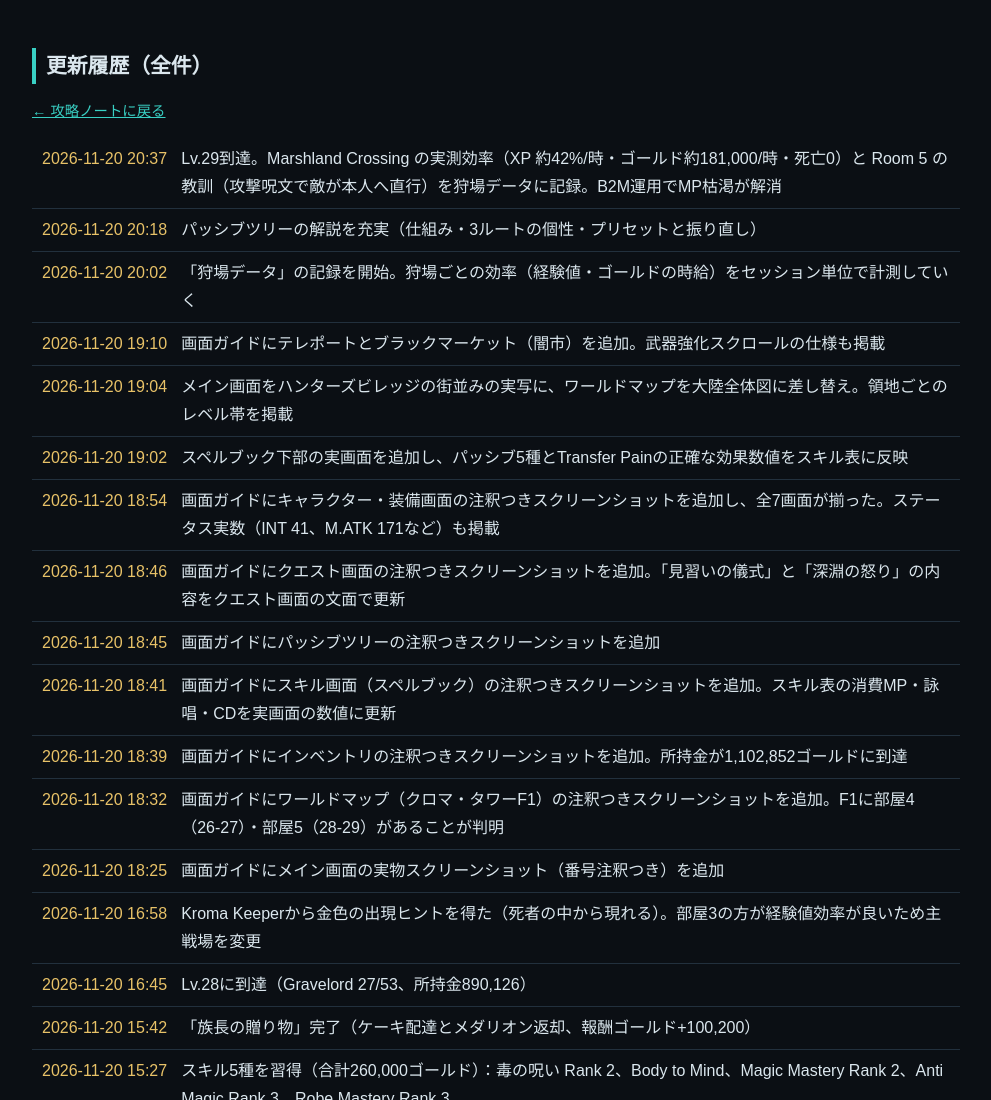
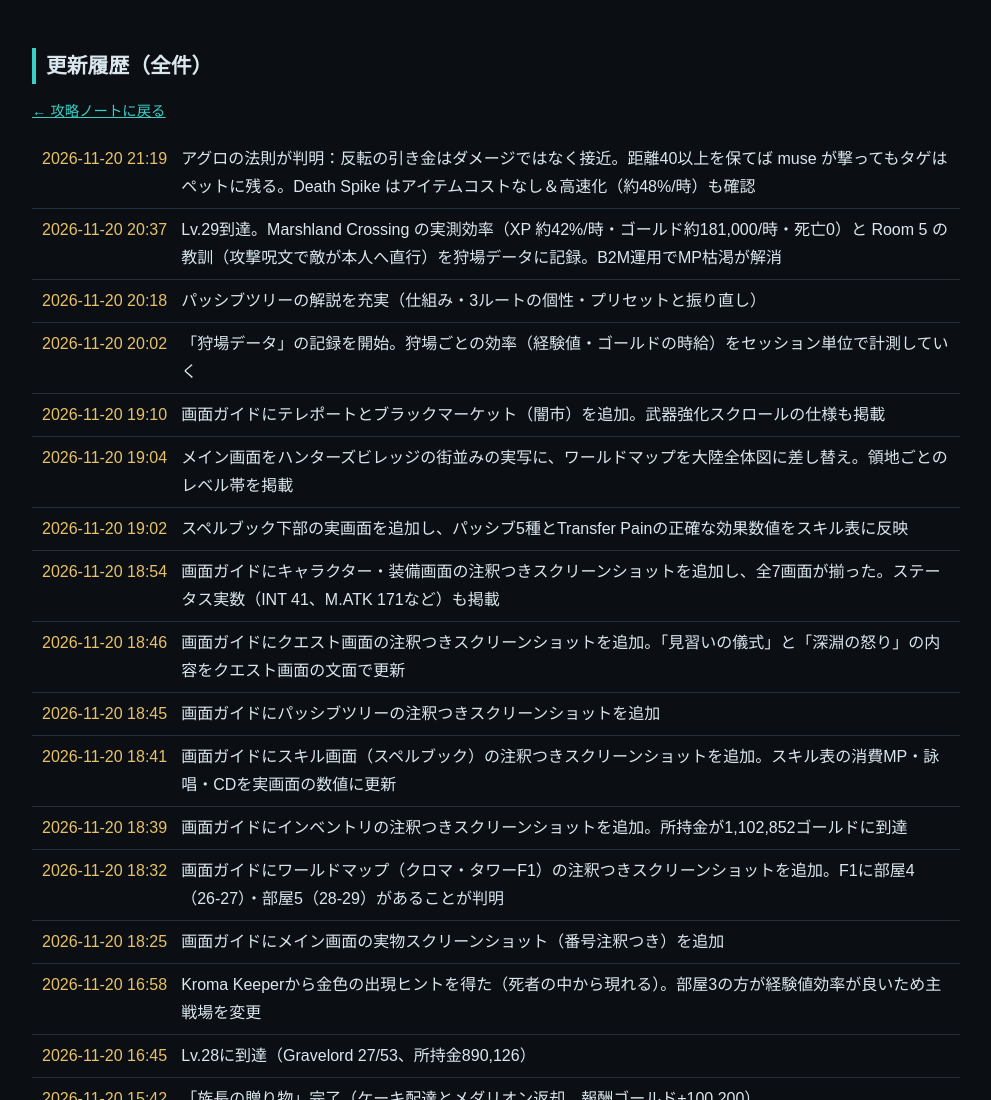
Before and after one commit to goma-works/grimeage2-guide, a plain HTML site: page history.html in a window 1280 px wide. Shown: the top 1100 px of the page, without its empty margins (144-1135 px from the left). Drawn offline with Linux system fonts and the light colour scheme.

Commit message:
アグロ法則・Death Spike検証・人口確認

```diff
--- a/history.html
+++ b/history.html
@@ -49,6 +49,7 @@
   <h2>更新履歴（全件）</h2>
   <p class="note"><a href="index.html">&larr; 攻略ノートに戻る</a></p>
   <ul class="history">
+    <li><time>2026-11-20 21:19</time><span>アグロの法則が判明：反転の引き金はダメージではなく接近。距離40以上を保てば muse が撃ってもタゲはペットに残る。Death Spike はアイテムコストなし＆高速化（約48%/時）も確認</span></li>
     <li><time>2026-11-20 20:37</time><span>Lv.29到達。Marshland Crossing の実測効率（XP 約42%/時・ゴールド約181,000/時・死亡0）と Room 5 の教訓（攻撃呪文で敵が本人へ直行）を狩場データに記録。B2M運用でMP枯渇が解消</span></li>
     <li><time>2026-11-20 20:18</time><span>パッシブツリーの解説を充実（仕組み・3ルートの個性・プリセットと振り直し）</span></li>
     <li><time>2026-11-20 20:02</time><span>「狩場データ」の記録を開始。狩場ごとの効率（経験値・ゴールドの時給）をセッション単位で計測していく</span></li>
```
